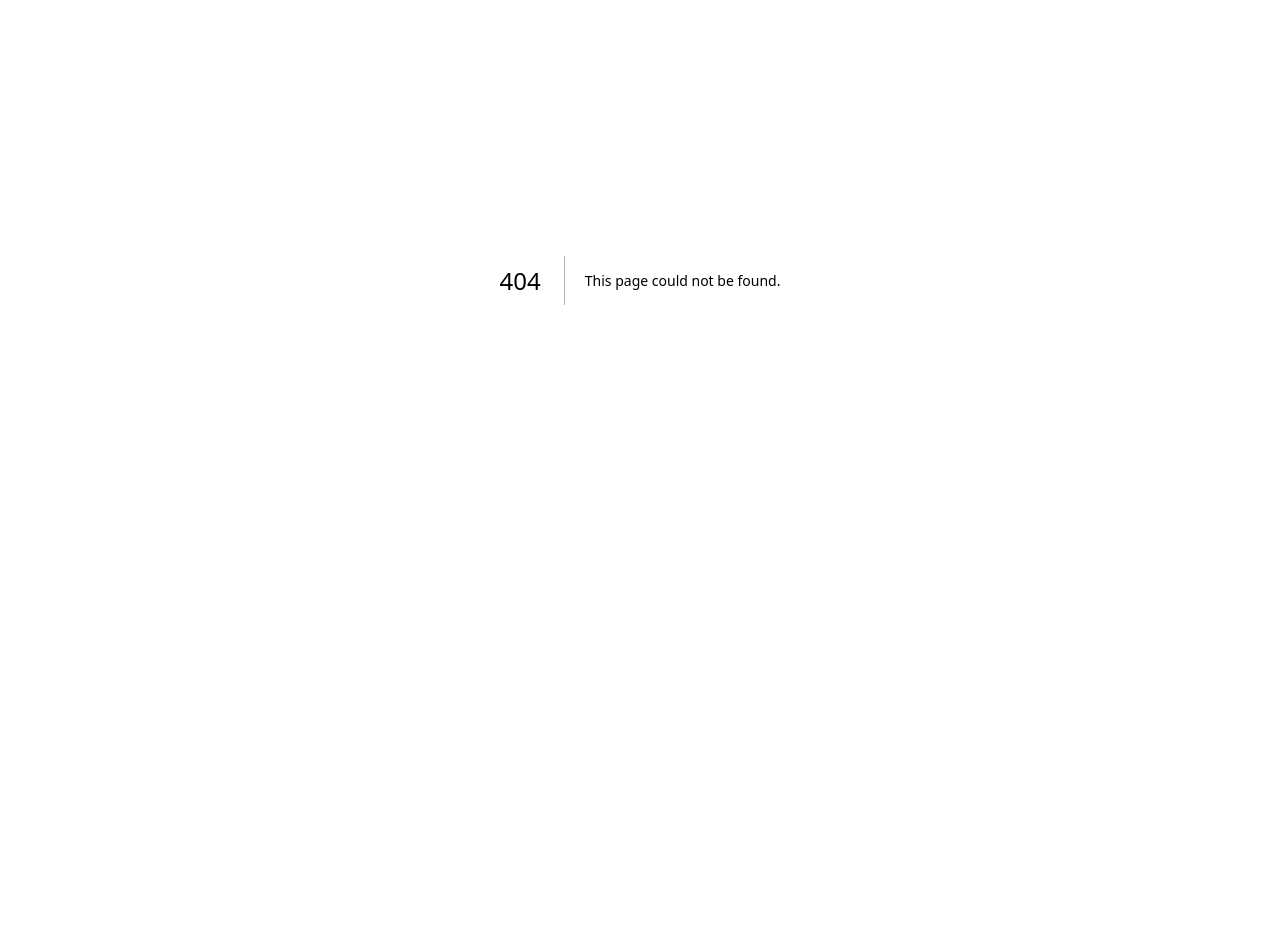
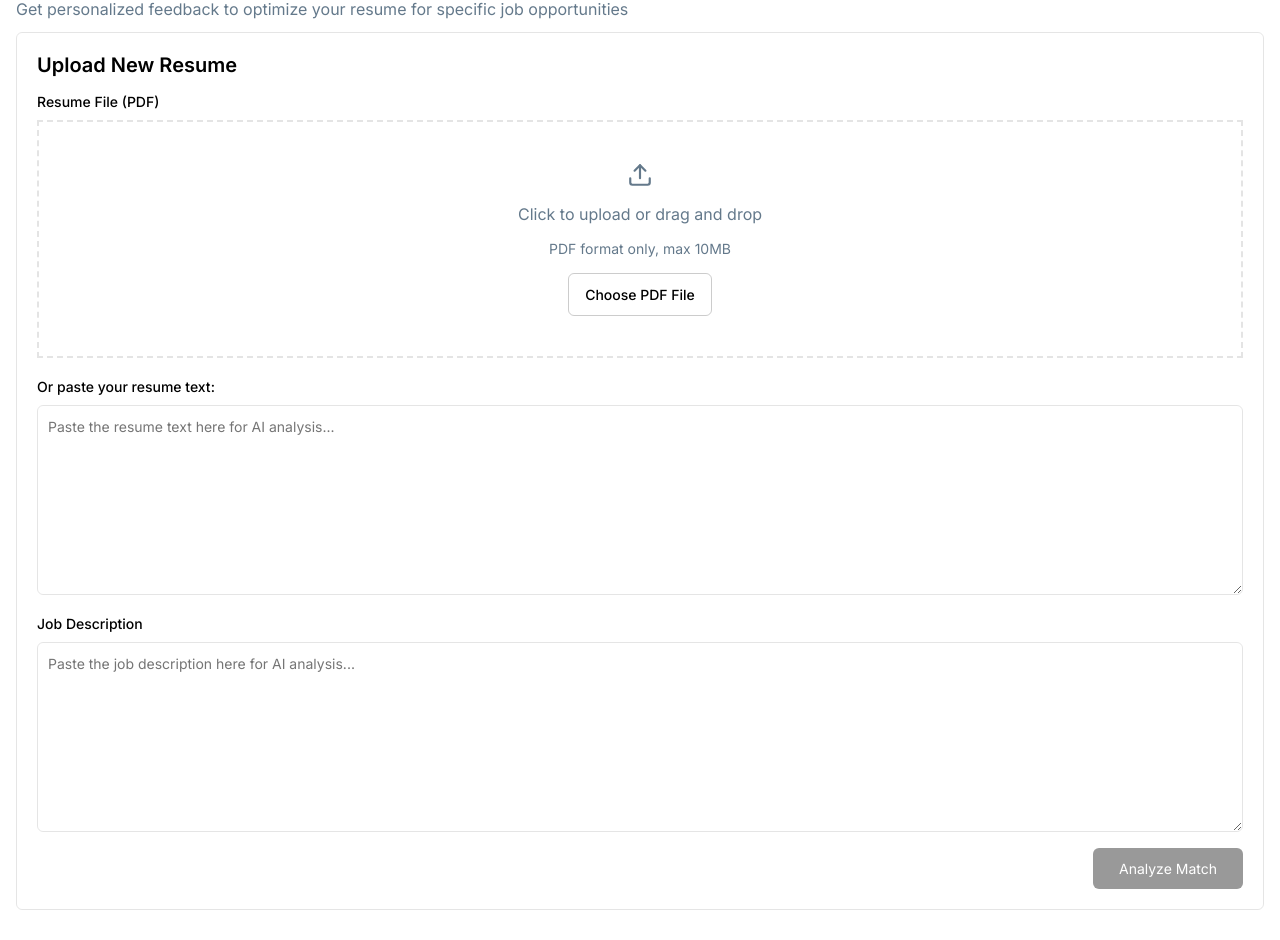
Before and after one commit to Sakthivel1122/ai-job-pilot-frontend, a Next.js app: page /ai-resume-analyzer in a window 1280 px wide. Before the commit this address had no page. Shown: the part 120-1060 px from the top of the page. Before the commit the page ends 800 px from the top, so only its background shows below. Built offline with nearby package versions, Linux system fonts and the light colour scheme; no server answers.

Commit message:
resume analysis page changes

```diff
--- /dev/null
+++ b/src/app/(user)/ai-resume-analyzer/page.tsx
@@ -0,0 +1,12 @@
+import ResumeAnalyzerPage from "@/pages/resumeAnalyzerPage/resumeAnalyzerPage";
+import React from "react";
+
+const ResumeAnalyzer = () => {
+  return (
+    <>
+      <ResumeAnalyzerPage />
+    </>
+  );
+};
+
+export default ResumeAnalyzer;
--- a/src/app/api/resume/resume.ts
+++ b/src/app/api/resume/resume.ts
@@ -5,7 +5,7 @@ import { TGetResumeListApiResponse } from "@/types/apiResponseTypes";
 export const uploadResumeApi = (
   payload: any,
   callback: (res: any) => void = () => {},
-  isServerSide: boolean = false
+  isServerSide: boolean = false,
 ) => {
   fetchCall(
     API_CONSTANTS.UPLOAD_RESUME,
@@ -18,13 +18,33 @@ export const uploadResumeApi = (
       customHeader: {
         "Content-Type": undefined,
       },
-    }
+    },
   );
 };
 
 export const getResumeListApi = (
   payload: any,
-  callback: (res: TGetResumeListApiResponse) => void = () => {}
+  callback: (res: TGetResumeListApiResponse) => void = () => {},
 ) => {
   fetchCall(API_CONSTANTS.GET_RESUME_LIST, API_METHODS.GET, payload, callback);
 };
+
+export const getResumeAnalysisApi = (
+  payload: any,
+  callback: (res: any) => void = () => {},
+  isServerSide: boolean = false,
+) => {
+  fetchCall(
+    API_CONSTANTS.RESUME_ANALYSIS,
+    API_METHODS.POST,
+    payload,
+    callback,
+    isServerSide,
+    undefined,
+    {
+      customHeader: {
+        "Content-Type": undefined,
+      },
+    },
+  );
+};
--- a/src/components/input/input.tsx
+++ b/src/components/input/input.tsx
@@ -13,6 +13,7 @@ interface IInputProps {
   customContainerClass?: string;
   customWrapperClass?: string;
   customInputBoxClass?: string;
+  textAreaRows?: number;
   onChange: (
     e: React.ChangeEvent<HTMLInputElement | HTMLTextAreaElement>
   ) => void;
@@ -31,6 +32,7 @@ const Input: React.FC<IInputProps> = ({
   customContainerClass,
   customWrapperClass,
   customInputBoxClass,
+  textAreaRows = 4,
   Icon,
   onChange,
   onKeyDown,
@@ -57,7 +59,7 @@ const Input: React.FC<IInputProps> = ({
             disabled={disabled}
             required={required}
             onChange={onChange}
-            rows={4}
+            rows={textAreaRows}
           />
         ) : (
           <input
--- a/src/constants/api-constants.ts
+++ b/src/constants/api-constants.ts
@@ -10,6 +10,7 @@ export const API_CONSTANTS = {
   GET_JOB_APPLICATION_DETAILS: `${BaseUrl}/job-application/api/v1/get-job-application-details`,
   UPLOAD_RESUME: `${BaseUrl}/resume/api/v1/upload-resume`,
   GET_RESUME_LIST: `${BaseUrl}/resume/api/v1/get-resume-list`,
+  RESUME_ANALYSIS: `${BaseUrl}/resume/api/v1/get-resume-analysis`,
   TOKEN: `${BaseUrl}/token`,
 }
 
--- a/src/containers/resumeCard/resumeCard.tsx
+++ b/src/containers/resumeCard/resumeCard.tsx
@@ -8,22 +8,36 @@ import moment from "moment";
 import { IoIosArrowUp, IoIosArrowDown } from "react-icons/io";
 
 interface IResumeCardProps {
+  showViewFeedbackBtn?: boolean;
+  showResumeName?: boolean;
+  showUploadTime?: boolean;
+  customContainerClass?: string;
   data: TResumeData;
 }
-const ResumeCard: React.FC<IResumeCardProps> = ({ data }) => {
+const ResumeCard: React.FC<IResumeCardProps> = ({
+  showViewFeedbackBtn = true,
+  showResumeName = true,
+  showUploadTime = true,
+  customContainerClass = "",
+  data,
+}) => {
   const [showFeedback, setShowFeedback] = useState(false);
 
   const uploadedDate = moment(data?.created_at).format("DD MMM YYYY, h:mm A");
   return (
-    <div className={styles.ResumeCard}>
+    <div className={`${styles.ResumeCard} ${customContainerClass}`}>
       <div className={styles.ResumeCard_top}>
+        {showResumeName && (
           <div className={styles.ResumeCard_top_resume_name_wrapper}>
             <p className={styles.ResumeCard_top_resume_name}>{data?.name}</p>
             <StatusTag text={`${data?.ai_score * 10}% Match`} />
           </div>
+        )}
+        {showUploadTime && (
           <p className={styles.ResumeCard_top_uploaded_time}>
             Uploaded at {uploadedDate}
           </p>
+        )}
         <div className={styles.ResumeCard_top_ai_score_wrapper}>
           <div className={styles.ResumeCard_top_ai_score_title_wrapper}>
             <p className={styles.ResumeCard_top_ai_score_title}>
@@ -40,6 +54,7 @@ const ResumeCard: React.FC<IResumeCardProps> = ({ data }) => {
             />
           </div>
         </div>
+        {showViewFeedbackBtn && (
           <button
             className={styles.ResumeCard_top_view_feedback_btn}
             onClick={() => setShowFeedback(!showFeedback)}
@@ -60,8 +75,9 @@ const ResumeCard: React.FC<IResumeCardProps> = ({ data }) => {
             />
           )} */}
           </button>
+        )}
       </div>
-      {showFeedback && (
+      {(showFeedback || !showViewFeedbackBtn) && (
         <div className={styles.ResumeCard_bottom}>
           <p className={styles.ResumeCard_bottom_title}>AI Summary</p>
           <div className={styles.ResumeCard_bottom_text}>
--- a/src/containers/uploadNewResume/uploadNewResume.module.scss
+++ b/src/containers/uploadNewResume/uploadNewResume.module.scss
@@ -2,7 +2,7 @@
 @import "../../styles/variables.scss";
 
 .UploadNewResume {
-  border: 2px dashed rgba(0, 0, 0, 0.1);
+  border: 1px solid rgba(0, 0, 0, 0.1);
   border-radius: 0.6rem;
   padding: 2rem;
 
@@ -17,6 +17,10 @@
     @include heading1;
     font-size: 2rem;
     font-weight: 600;
+  }
+
+  &_input_field {
+    margin-top: 1rem;
   }
 
   &_resume_file_input {
--- a/src/containers/uploadNewResume/uploadNewResume.tsx
+++ b/src/containers/uploadNewResume/uploadNewResume.tsx
@@ -1,6 +1,6 @@
 "use client";
 import Input from "@/components/input/input";
-import React, { useRef, useState } from "react";
+import React, { useEffect, useMemo, useRef, useState } from "react";
 import styles from "./uploadNewResume.module.scss";
 import Button from "@/components/button/button";
 import { FiUpload } from "react-icons/fi";
@@ -11,16 +11,33 @@ import { ALERT_TYPE, alertMessage } from "@/utils/tosterAlert";
 interface IUploadNewResumeProps {
   customContainerClass?: string;
   isUploadBtnLoading?: boolean;
-  onUploadClick: (resumeName: string, resumePdfFile: File | null) => void;
+  title?: string;
+  submitBtnText?: string;
+  showResumeNameField: boolean;
+  showJobDescriptionField: boolean;
+  resumeTextAreaRows?: number;
+  onUploadClick: (
+    resumeName: string,
+    resumePdfFile?: File | null,
+    resumeText?: string,
+    jobDescription?: string,
+  ) => void;
 }
 
 const UploadNewResume: React.FC<IUploadNewResumeProps> = ({
   customContainerClass,
+  isUploadBtnLoading = false,
+  title = "Upload Resume",
+  submitBtnText = "Upload Resume",
+  showResumeNameField,
+  showJobDescriptionField,
+  resumeTextAreaRows = 4,
   onUploadClick,
-  isUploadBtnLoading = false,
 }) => {
   const [fileName, setFileName] = useState<string>("");
   const [resumeName, setResumeName] = useState<string>("");
+  const [resumeText, setResumeText] = useState<string>("");
+  const [jobDescription, setJobDescription] = useState<string>("");
   const [error, setError] = useState<string>("");
   const [resumePdfFile, setResumePdfFile] = useState<File | null>(null);
 
@@ -55,14 +72,35 @@ const UploadNewResume: React.FC<IUploadNewResumeProps> = ({
   };
 
   const handleUploadResumeBtnClick = () => {
-    onUploadClick(resumeName, resumePdfFile);
+    onUploadClick(resumeName, resumePdfFile, resumeText, jobDescription);
   };
+
+  const isSubmitBtnClickable = useMemo(() => {
+    const isHaveResumeContent = resumeText || resumePdfFile ? true : false;
+    let isRequiredFieldFilled = true;
+    if (showResumeNameField && showJobDescriptionField) {
+      isRequiredFieldFilled = resumeName && jobDescription ? true : false;
+    } else if (showResumeNameField) {
+      isRequiredFieldFilled = resumeName ? true : false;
+    } else if (showJobDescriptionField) {
+      isRequiredFieldFilled = jobDescription ? true : false;
+    }
+    return isHaveResumeContent && isRequiredFieldFilled;
+  }, [
+    showResumeNameField,
+    showJobDescriptionField,
+    resumeName,
+    jobDescription,
+    resumeText,
+    resumePdfFile,
+  ]);
 
   return (
     <div className={`${styles.UploadNewResume} ${customContainerClass}`}>
       <div className={styles.UploadNewResume_title_wrapper}>
-        <h3 className={styles.UploadNewResume_title}>Upload New Resume</h3>
+        <h3 className={styles.UploadNewResume_title}>{title}</h3>
       </div>
+      {showResumeNameField && (
         <Input
           label="Resume Name *"
           placeholder="eg., Frontend Developer Resume v2.1"
@@ -71,9 +109,10 @@ const UploadNewResume: React.FC<IUploadNewResumeProps> = ({
             setResumeName(e.target.value);
           }}
         />
+      )}
       <div className={styles.UploadNewResume_resume_file_input_container}>
         <p className={styles.UploadNewResume_resume_file_input_label}>
-          Resume File (PDF)*
+          Resume File (PDF)
         </p>
         <div className={styles.UploadNewResume_resume_file_input_wrapper}>
           <input
@@ -117,11 +156,38 @@ const UploadNewResume: React.FC<IUploadNewResumeProps> = ({
             disabled={isUploadBtnLoading}
           />
         </div>
+        <Input
+          customContainerClass={styles.UploadNewResume_input_field}
+          label="Or paste your resume text:"
+          value={resumeText}
+          type="textarea"
+          placeholder="Paste the resume text here for AI analysis..."
+          onChange={(e) => {
+            setResumeText(e.target.value);
+          }}
+          textAreaRows={resumeTextAreaRows}
+        />
+        {showJobDescriptionField && (
+          <Input
+            customContainerClass={styles.UploadNewResume_input_field}
+            label="Job Description"
+            value={jobDescription}
+            type="textarea"
+            placeholder="Paste the job description here for AI analysis..."
+            onChange={(e) => {
+              setJobDescription(e.target.value);
+            }}
+            textAreaRows={8}
+          />
+        )}
         <Button
-          content={"Upload Resume"}
+          content={submitBtnText}
           onClick={handleUploadResumeBtnClick}
-          className={styles.UploadNewResume_resume_file_input_upload_btn}
+          className={`${styles.UploadNewResume_resume_file_input_upload_btn} ${
+            isSubmitBtnClickable
+          }`}
           isLoading={isUploadBtnLoading}
+          disabled={!isSubmitBtnClickable}
           customLoader={
             <p
               className={
--- /dev/null
+++ b/src/pages/resumeAnalyzerPage/resumeAnalyzerPage.module.scss
@@ -0,0 +1,32 @@
+@import "../../styles/variables.scss";
+@import "../../styles/mixins.scss";
+
+.ResumeAnalyzerPage {
+  max-width: $content-max-width;
+  margin: 0 auto;
+  padding: 0 1.6rem;
+  padding-top: 2rem;
+  padding-bottom: 3rem;
+
+  &_title {
+    @include heading1;
+    font-size: 3rem;
+  }
+
+  &_title2 {
+    @include heading1;
+    font-size: 3rem;
+    margin-top: 3rem;
+    margin-bottom: 1rem;
+  }
+
+  &_description {
+    @include para1;
+    line-height: 2.6rem;
+    margin-bottom: 1rem;
+  }
+
+  &_resume_card_wrapper {
+    border: 1px solid rgba(0, 0, 0, 0.1) !important;
+  }
+}
--- /dev/null
+++ b/src/pages/resumeAnalyzerPage/resumeAnalyzerPage.tsx
@@ -0,0 +1,134 @@
+"use client";
+import React, { useRef, useState } from "react";
+import styles from "./resumeAnalyzerPage.module.scss";
+import UploadNewResume from "@/containers/uploadNewResume/uploadNewResume";
+import { ALERT_TYPE, alertMessage } from "@/utils/tosterAlert";
+import { getResumeAnalysisApi } from "@/app/api/resume/resume";
+import { TResumeData } from "@/types/apiResponseTypes";
+import ResumeCard from "@/containers/resumeCard/resumeCard";
+
+const ResumeAnalyzerPage = () => {
+  const [isUploadResumeBtnLoading, setIsUploadResumeBtnLoading] =
+    useState(false);
+  const [resumeAnalysisData, setResumeAnalysisData] = useState<TResumeData>({
+    _id: "",
+    created_at: "",
+    updated_at: "",
+    deleted_at: "",
+    user: "",
+    name: "",
+    job_application: "",
+    file_url: "",
+    original_text: "",
+    ai_summary: "",
+    ai_score: 0,
+    ai_feedback: "",
+  });
+
+  const targetRef = useRef<HTMLDivElement | null>(null);
+
+  const scrollToTargetWithOffset = () => {
+    if (!targetRef.current) return;
+
+    const offset = 340;
+    const elementTop = targetRef.current.getBoundingClientRect().top;
+    const scrollTop = window.pageYOffset;
+
+    const targetPosition = elementTop + scrollTop - offset;
+
+    window.scrollTo({
+      top: targetPosition,
+      behavior: "smooth",
+    });
+  };
+
+  const handleOnUploadResumeBtnClick = (
+    resumeName: string,
+    resumePdfFile?: File | null,
+    resumeText?: string,
+    jobDescription?: string,
+  ) => {
+    const formData = new FormData();
+    if (resumePdfFile) {
+      formData.append("resume", resumePdfFile);
+      formData.append("resume_content_type", "file");
+    } else if (resumeText) {
+      formData.append("resume_text_content", resumeText);
+      formData.append("resume_content_type", "text");
+    } else {
+      alertMessage(
+        "Please select resume file or enter resume text",
+        ALERT_TYPE.WARNING,
+      );
+      return;
+    }
+
+    if (jobDescription) {
+      formData.append("job_description", jobDescription);
+    }
+    setIsUploadResumeBtnLoading(true);
+    getResumeAnalysisApi(formData, (res) => {
+      setIsUploadResumeBtnLoading(false);
+      if (res.response.status === 200) {
+        const content = res?.content;
+        if (content) {
+          setResumeAnalysisData((prevState) => ({
+            ...prevState,
+            ai_feedback: content?.feedback,
+            ai_score: content?.score,
+            ai_summary: content?.summary,
+          }));
+        }
+        alertMessage(res?.response?.message, ALERT_TYPE.SUCCESS);
+        setTimeout(() => {
+          scrollToTargetWithOffset();
+        }, 500);
+      } else {
+        alertMessage(res?.response?.message, ALERT_TYPE.ERROR);
+      }
+    });
+  };
+  return (
+    <div className={styles.ResumeAnalyzerPage}>
+      <h1 className={styles.ResumeAnalyzerPage_title}>AI Resume Analyzer</h1>
+      <p className={styles.ResumeAnalyzerPage_description}>
+        Get personalized feedback to optimize your resume for specific job
+        opportunities
+      </p>
+      <UploadNewResume
+        title="Upload New Resume"
+        customContainerClass={
+          styles.JobApplicationPage_upload_new_resume_container
+        }
+        onUploadClick={handleOnUploadResumeBtnClick}
+        isUploadBtnLoading={isUploadResumeBtnLoading}
+        showResumeNameField={false}
+        showJobDescriptionField={true}
+        resumeTextAreaRows={8}
+        submitBtnText="Analyze Match"
+      />
+
+      <div ref={targetRef}>
+        {resumeAnalysisData.ai_summary !== "" &&
+          resumeAnalysisData.ai_feedback !== "" && (
+            <>
+              <h1 className={styles.ResumeAnalyzerPage_title2}>
+                Analysis Result
+              </h1>
+              <ResumeCard
+                customContainerClass={
+                  styles.ResumeAnalyzerPage_resume_card_wrapper
+                }
+                showResumeName={false}
+                showUploadTime={false}
+                showViewFeedbackBtn={false}
+                data={resumeAnalysisData}
+              />
+            </>
+          )}
+      </div>
+    </div>
+  );
+};
+
+export default ResumeAnalyzerPage;
```
Also changed, not shown: src/pages/jobApplicationPage/jobApplicationPage.tsx (+13 -1 lines). Lines whose indentation alone changed are shown as unchanged.
